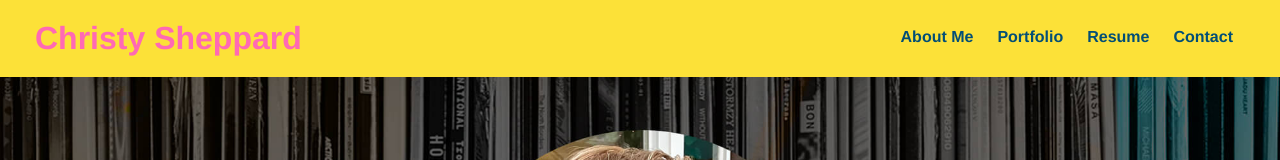
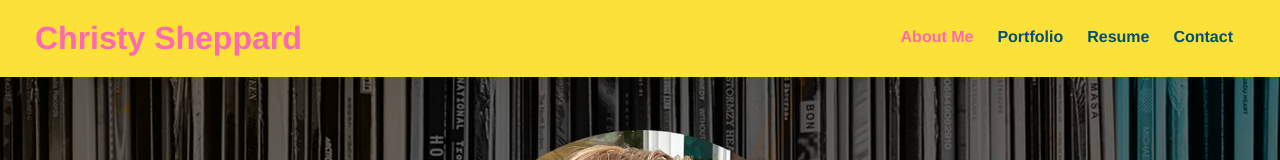
Before and after one commit to cshepscorp/react-portfolio, a React (Create React App) app: page / in a window 1280 px wide. Shown: the top 160 px of the page. Built offline with nearby package versions, Linux system fonts and the light colour scheme.

Commit message:
about me highlighted upon site load

```diff
--- a/src/App.js
+++ b/src/App.js
@@ -12,7 +12,7 @@ function App() {
   const [contactSelected, setContactSelected] = useState(false);
   const [portfolioSelected, setPortfolioSelected] = useState(false);
   const [resumeSelected, setResumeSelected] = useState(false);
-  const [aboutSelected, setAboutSelected] = useState(false); // prevent the contact form from showing when a user initially navigates to the homepage
+  const [aboutSelected, setAboutSelected] = useState(true); // prevent the contact form from showing when a user initially navigates to the homepage
 
   return (
     <div>
```
